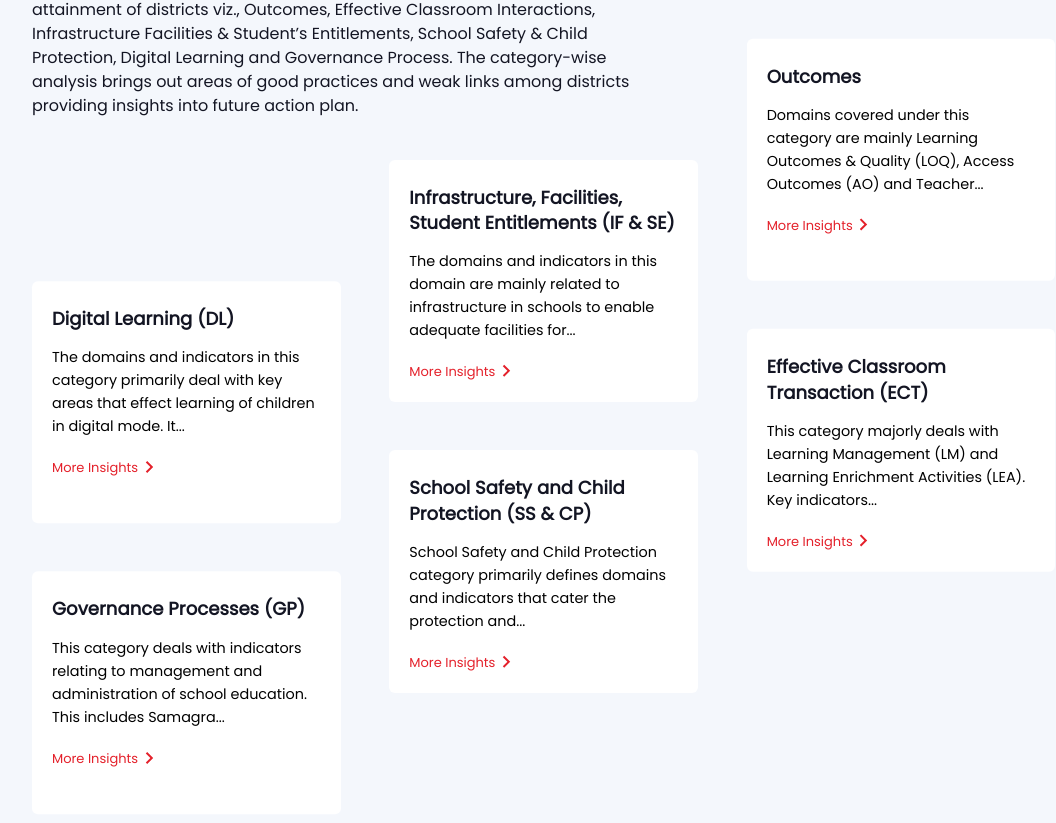
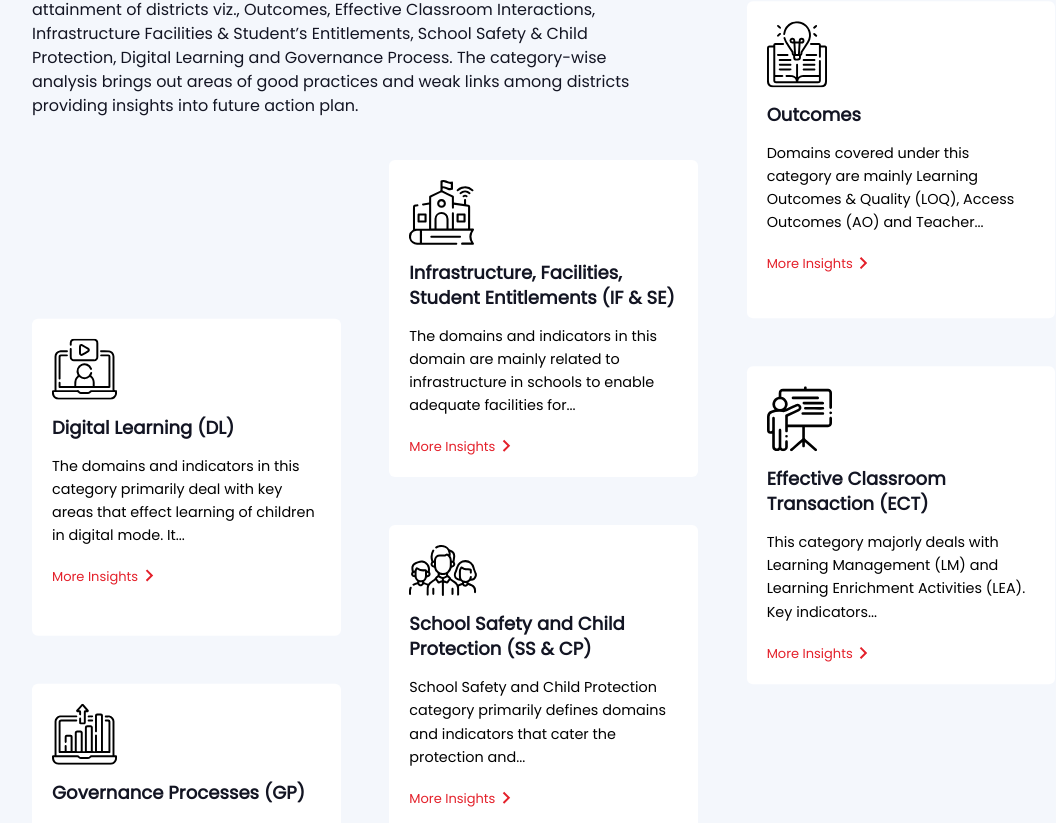
Before and after one commit to Prince-NP001/PGI, a React (Create React App) app: page / in a window 1280 px wide. Shown: the part 2334-3157 px from the top of the page, without its empty margins (96-1152 px from the left). Built offline with nearby package versions, Linux system fonts and the light colour scheme.

Commit message:
small changes

```diff
--- a/src/Components/Home/AboutPGID.jsx
+++ b/src/Components/Home/AboutPGID.jsx
@@ -4,8 +4,12 @@ import AboutPGI from "../../images/Home/about-pgi.gif";
 import "../../styles/Home.scss";
 
 export default function AboutPGID() {
-  const { ref: leftRef, inView: leftRefActive } = useInView();
-  const { ref: RightRef, inView: RightRefActive } = useInView();
+  const { ref: leftRef, inView: leftRefActive } = useInView({
+    triggerOnce: true,
+  });
+  const { ref: RightRef, inView: RightRefActive } = useInView({
+    triggerOnce: true,
+  });
 
   return (
     <>
--- a/src/Components/Home/IndiaMaps.jsx
+++ b/src/Components/Home/IndiaMaps.jsx
@@ -10,9 +10,6 @@ import mapDataIN from "@highcharts/map-collection/countries/in/custom/in-all-dis
 highchartsMap(Highcharts);
 
 export default function IndiaMaps() {
-  // if (typeof window !== "undefined") {
-  //   window.proj4 = window.proj4 || proj4;
-  // }
   var data = [
     ["madhya pradesh", 1],
     ["uttar pradesh", 1],
--- a/src/Components/Home/PGIDCards.jsx
+++ b/src/Components/Home/PGIDCards.jsx
@@ -1,38 +1,36 @@
 import React, { useRef } from "react";
 import "../../styles/PGIDCategoriesStyling.scss";
 import { useInView } from "react-intersection-observer";
-import Floater2ndSvgImage from "../../images/Home/banner-img2-svg.svg";
-import Floater3rdSvgImage from "../../images/Home/banner-img3-svg.svg";
-import Floater4thSvgImage from "../../images/Home/banner-img4-svg.svg";
-import Floater5thSvgImage from "../../images/Home/banner-img5-svg.svg";
-import Floater6thSvgImage from "../../images/Home/banner-img6-svg.svg";
-import Floater7thSvgImage from "../../images/Home/banner-img7-svg.svg";
+import { ReactComponent as Floater2ndSvgImage } from "../../images/Home/banner-img2-svg.svg";
+import { ReactComponent as Floater3rdSvgImage } from "../../images/Home/banner-img3-svg.svg";
+import { ReactComponent as Floater4thSvgImage } from "../../images/Home/banner-img4-svg.svg";
+import { ReactComponent as Floater5thSvgImage } from "../../images/Home/banner-img5-svg.svg";
+import { ReactComponent as Floater6thSvgImage } from "../../images/Home/banner-img6-svg.svg";
+import { ReactComponent as Floater7thSvgImage } from "../../images/Home/banner-img7-svg.svg";
 import ChevronRightIcon from "@mui/icons-material/ChevronRight";
 export default function PGIDCards({ data }) {
-  const { ref: TopRef, inView: TopRefActive } = useInView();
+  const { ref: TopRef, inView: TopRefActive } = useInView({
+    triggerOnce: true,
+  });
 
   return (
     <div
       className={`pgid-card ${TopRefActive ? "animateTop" : ""}`}
       ref={TopRef}
     >
-      {/* <Floater2ndSvgImage /> */}
-      {/* <img
-        src={
-          data.srno == 1
-            ? Floater6thSvgImage
-            : data.srno == 2
-            ? Floater4thSvgImage
-            : data.srno == 3
-            ? Floater2ndSvgImage
-            : data.srno == 4
-            ? Floater7thSvgImage
-            : data.srno == 5
-            ? Floater5thSvgImage
-            : Floater3rdSvgImage
-        }
-        alt="Image"
-      /> */}
+      {data.srno === 1 ? (
+        <Floater6thSvgImage />
+      ) : data.srno === 2 ? (
+        <Floater4thSvgImage />
+      ) : data.srno === 3 ? (
+        <Floater2ndSvgImage />
+      ) : data.srno === 4 ? (
+        <Floater7thSvgImage />
+      ) : data.srno === 5 ? (
+        <Floater5thSvgImage />
+      ) : (
+        <Floater3rdSvgImage />
+      )}
       <h2>{data.name}</h2>
       <p>{data.para}...</p>
       <span>
--- a/src/Components/Home/PGIDCategories.jsx
+++ b/src/Components/Home/PGIDCategories.jsx
@@ -4,7 +4,9 @@ import "../../styles/PGIDCategoriesStyling.scss";
 import PGIDCards from "./PGIDCards";
 
 export default function PGIDCategories() {
-  const { ref: leftRef, inView: leftRefActive } = useInView();
+  const { ref: leftRef, inView: leftRefActive } = useInView({
+    triggerOnce: true,
+  });
 
   return (
     <div className="categories-and-card">
--- a/src/styles/Banner.scss
+++ b/src/styles/Banner.scss
@@ -47,6 +47,7 @@
 //single banner pages design
 
 .banner-page {
+  user-select: none;
   min-width: 100vw;
   position: relative;
   left: 0;
--- a/src/styles/PGIDCategoriesStyling.scss
+++ b/src/styles/PGIDCategoriesStyling.scss
@@ -50,8 +50,8 @@
     & > span {
       color: white;
     }
-    & > img{
-      fill: red;
+    & > svg{
+      fill: white;
     }
   }
 }
```
